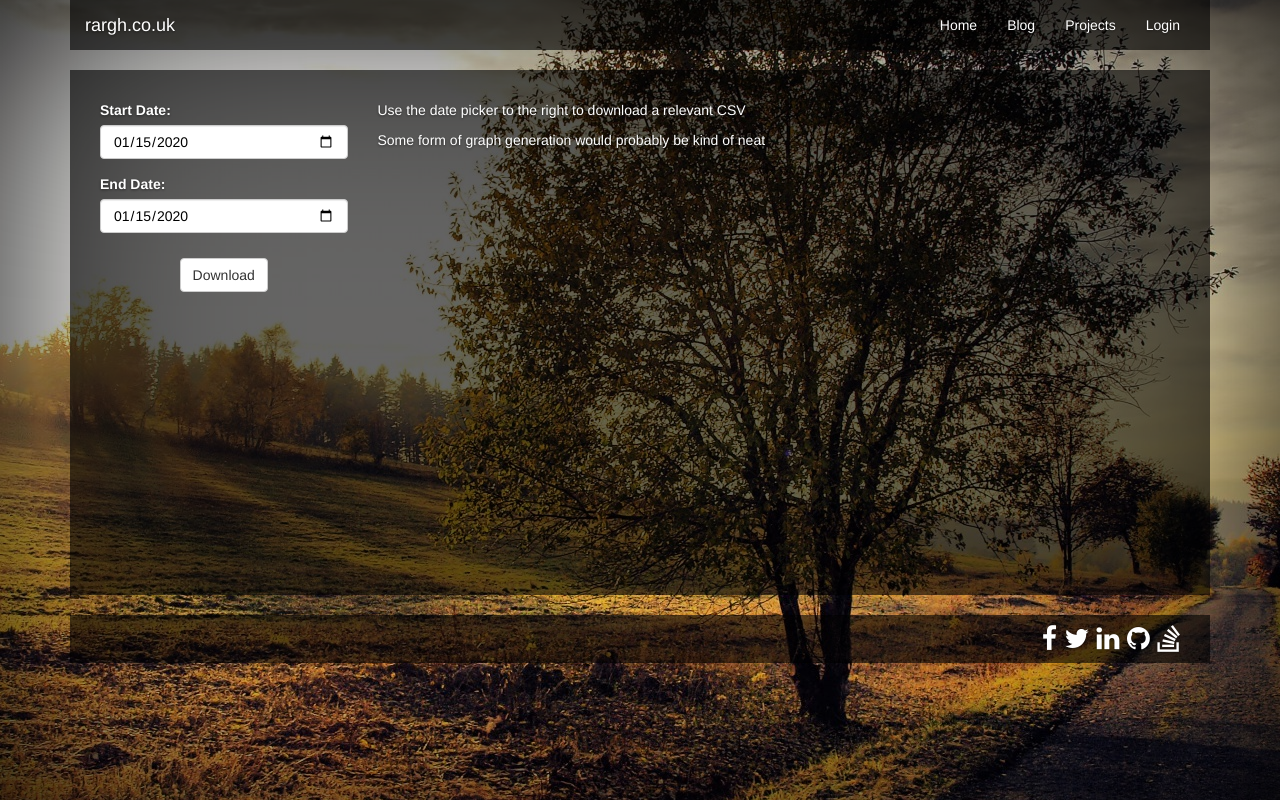
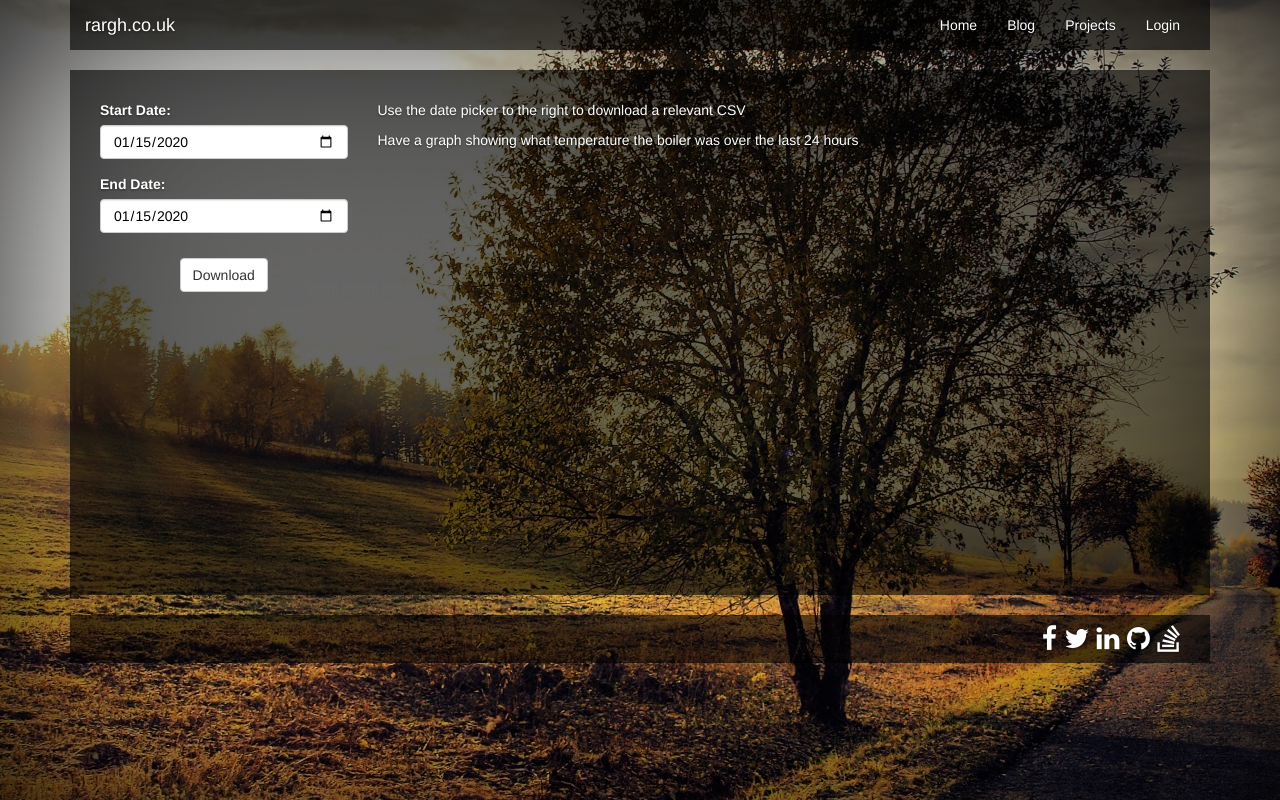
Before and after one commit to Dolondro/rargh, a PHP site: template src/Views/Projects/Boiler/index.twig in a window 1280 px wide. Run offline with PHP 8.4, Linux system fonts and the light colour scheme; the template is opened without the code that fills it: most values are stand-ins (such as "Sample title", 1, 10 or a date in 2020); some libraries are stand-ins or nearby versions.

Commit message:
fixed date to be over the last 24 hours

```diff
--- a/src/Controllers/Projects/BoilerController.php
+++ b/src/Controllers/Projects/BoilerController.php
@@ -27,7 +27,7 @@ class BoilerController extends AbstractController
         return $this->render([
             "startdate" => $lastMonth->format("Y-m-d"),
             "enddate" => $now->format("Y-m-d"),
-            "temperatureData" => $this->storageInterface->recentTemperature(new \DateInterval("P2D"))
+            "temperatureData" => $this->storageInterface->recentTemperature(new \DateInterval("P1D"))
         ]);
     }
 
@@ -41,8 +41,7 @@ class BoilerController extends AbstractController
         }
 
         if (!$enddate) {
-            throw new \Exception("enddate
-             parameter is required");
+            throw new \Exception("enddate parameter is required");
         }
         $records = $this->storageInterface->between($startdate, $enddate);
 
--- a/src/Views/Projects/Boiler/index.twig
+++ b/src/Views/Projects/Boiler/index.twig
@@ -22,8 +22,7 @@
             </div>
             <div class="col-md-9">
                 <p>Use the date picker to the right to download a relevant CSV</p>
-                <p>Some form of graph generation would probably be kind of neat</p>
-
+                <p>Have a graph showing what temperature the boiler was over the last 24 hours</p>
                 <canvas id="lastday" width="400" height="400"></canvas>
             </div>
         </div>
```
